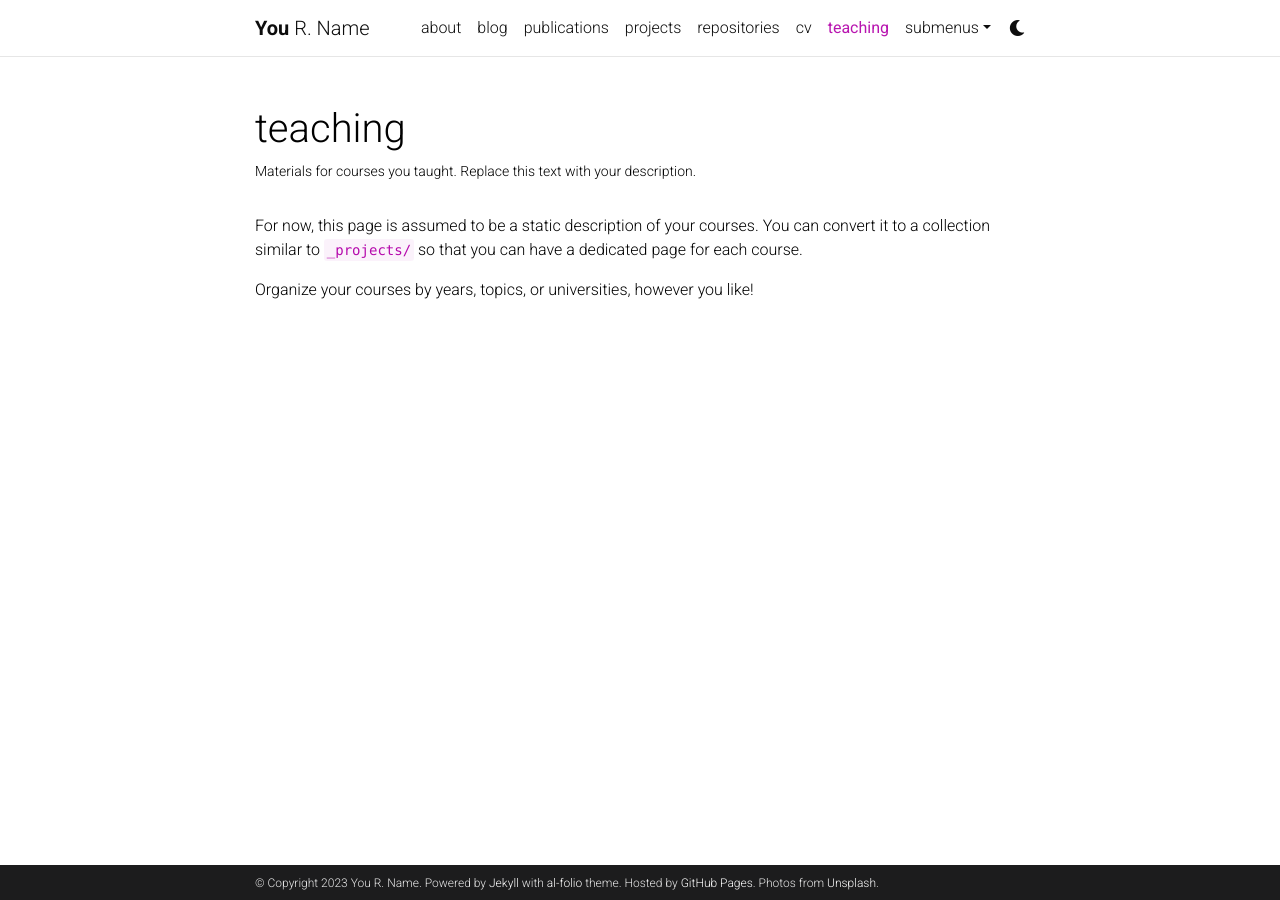
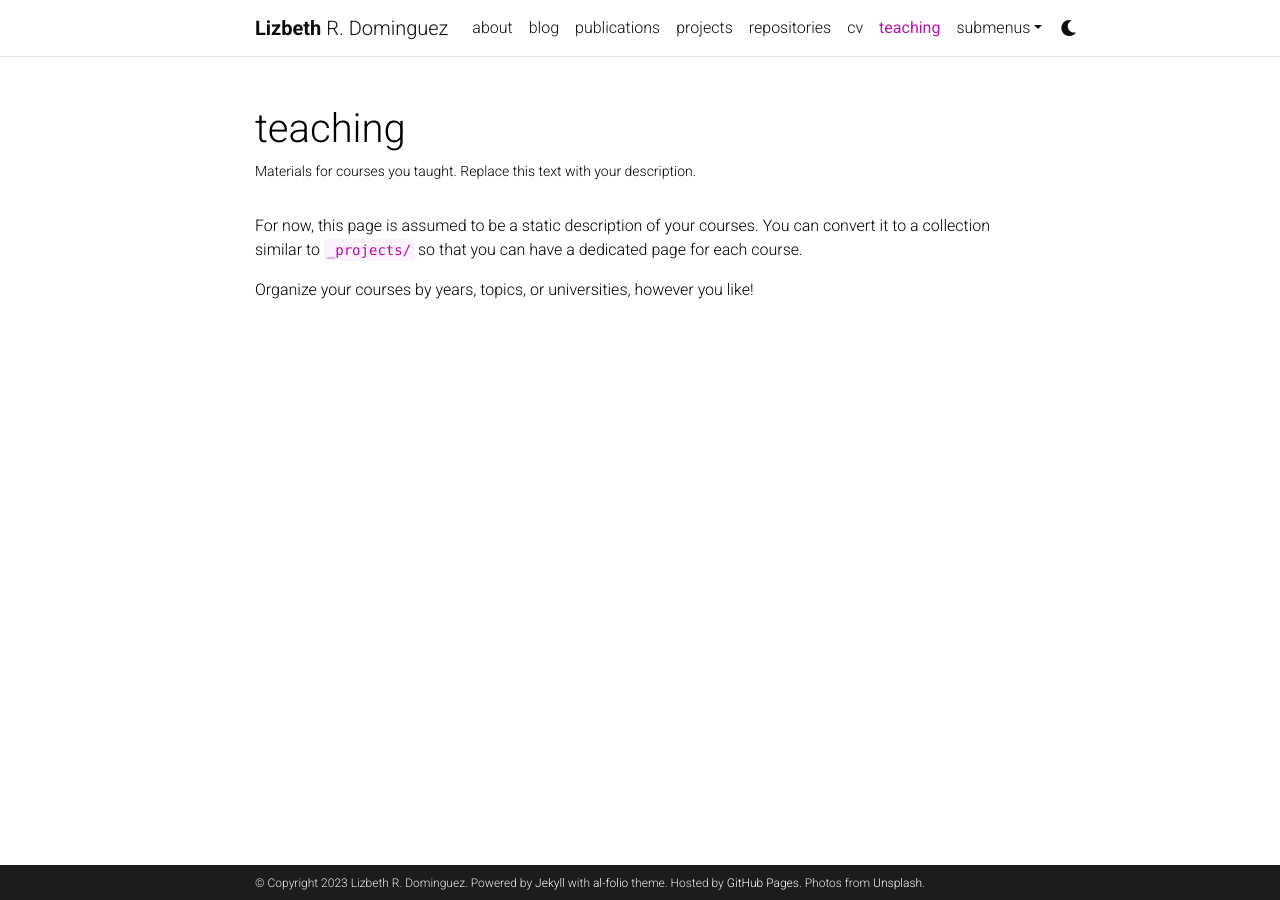
Before and after one commit to dcliz/dcliz.github.io, a Jekyll site: the page built from _pages/teaching.md, in a window 1280 px wide. Built offline with Jekyll 4.4.1, drawn with Linux system fonts in a browser that asks for light colours; comment, search, counter and statistics services are not loaded; a style sheet for code colours, icons or effects is not loaded.

Commit message:
minombre

```diff
--- a/_config.yml
+++ b/_config.yml
@@ -3,9 +3,9 @@
 # -----------------------------------------------------------------------------
 
 title: blank # the website title (if blank, full name will be used instead)
-first_name: You
+first_name: Lizbeth
 middle_name: R.
-last_name: Name
+last_name: Dominguez
 email: you@example.com
 description: > # the ">" symbol means to ignore newlines until "footer_text:"
   A simple, whitespace theme for academics. Based on [*folio](https://github.com/bogoli/-folio) design.
```
